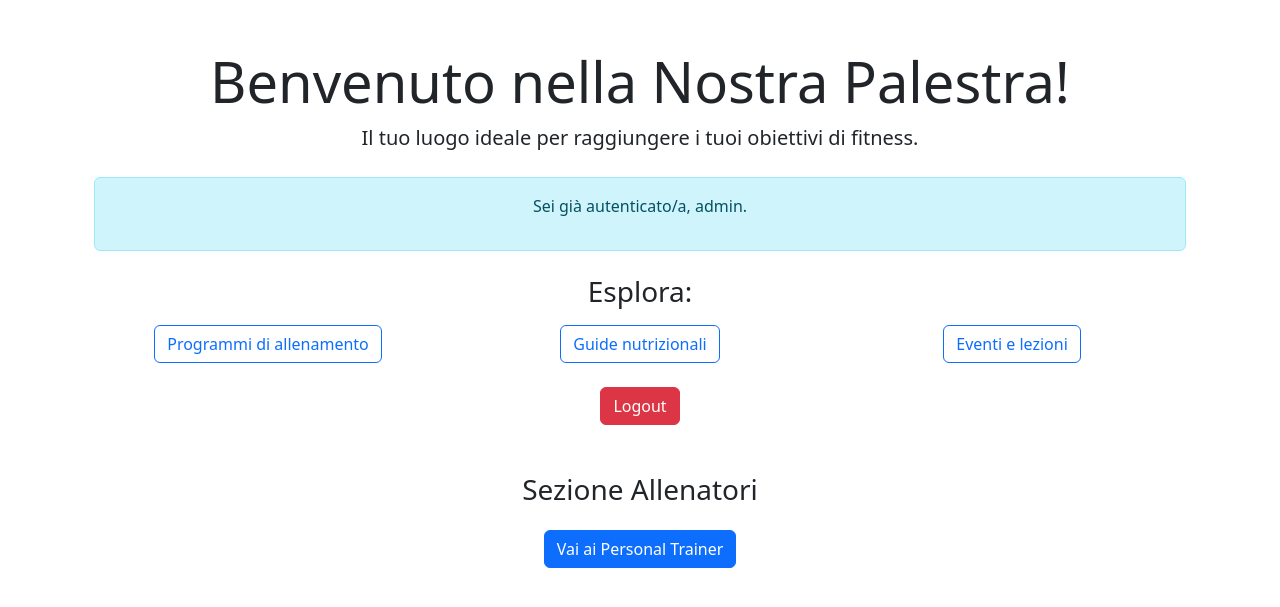
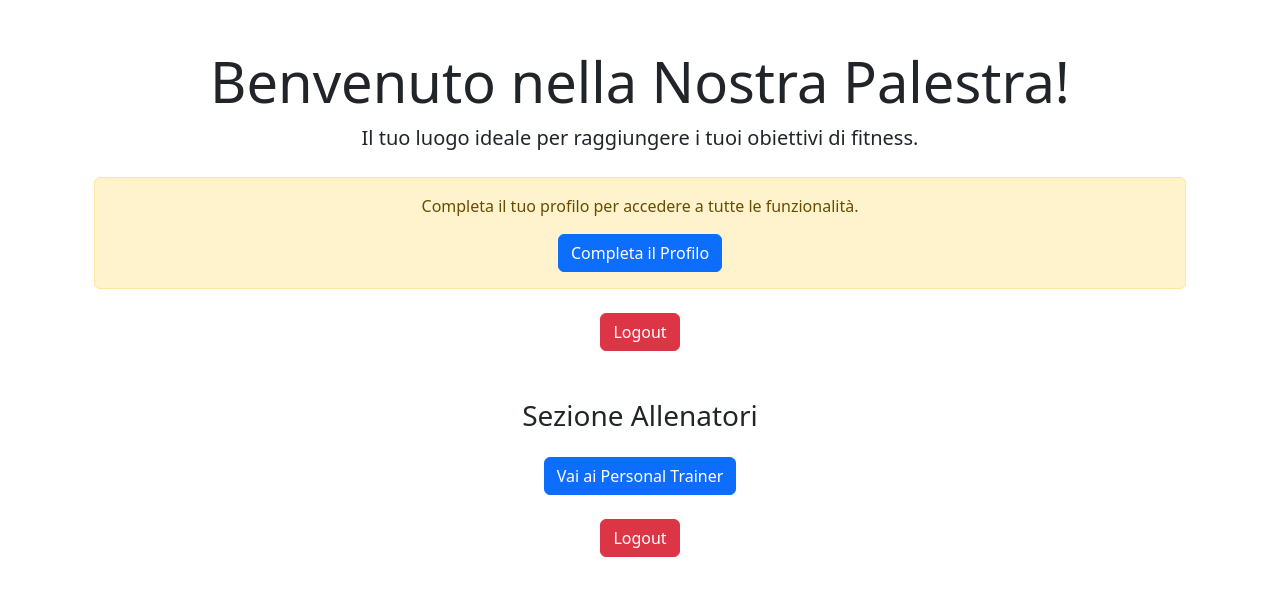
Before and after one commit to Gixter02/Progetto_TechWeb, a Django app: page /accounts/ in a window 1280 px wide. Shown: the part 56-663 px from the top of the page. Run offline with Django 5.2, Linux system fonts and the light colour scheme; a user stored in the database is signed in; data comes from the database, SQL or seed files in the repository; both versions use the stored data as it was after the commit.

Commit message:
aggiunta detail e update per profilo

```diff
--- a/accounts/templates/accounts/home_page.html
+++ b/accounts/templates/accounts/home_page.html
@@ -28,11 +28,25 @@
             <p>La procedura di login è andata a buon fine! Benvenuto/a, {{ user.username }}.</p>
         </div>
 
+        {% if not user.registratoutente %}
+            <div class="alert alert-warning text-center mt-4">
+                <p>Completa il tuo profilo per accedere poter prenotare allenamenti ed altre funzioni.</p>
+                <a href="{% url 'accounts:inserimento_dati_utente' %}" class="btn btn-primary">Completa il Profilo</a>
+            </div>
+
+            <div class="text-center mt-4">
+            <form method="POST" action="{% url 'accounts:logout' %}">
+                {% csrf_token %}
+                <button type="submit" class="btn btn-danger">Logout</button>
+            </form>
+        </div>
+            {% else %}
+
         <div class="user-options mt-4">
             <h3 class="text-center">Le tue opzioni:</h3>
             <div class="row text-center mt-3">
                 <div class="col">
-                    <button class="btn btn-outline-secondary">Visualizza il tuo profilo</button>
+                    <a href="{% url 'accounts:profilo' user.registratoutente.pk %}" class="btn btn-outline-secondary">Visualizza il tuo profilo</a>
                 </div>
                 <div class="col">
                     <button class="btn btn-outline-secondary">Scopri i programmi di allenamento</button>
@@ -49,27 +63,46 @@
                 <button type="submit" class="btn btn-danger">Logout</button>
             </form>
         </div>
+            {% endif %}
         {% endif %}
 
         <!-- Se l'utente è già autenticato -->
-        {% if user.is_authenticated and not "ok" in request.GET.login %}
-        <div class="alert alert-info text-center mt-4">
-            <p>Sei già autenticato/a, {{ user.username }}.</p>
+        {% if user.is_authenticated and not "ok" in request.GET.login%}
+
+        {% if not user.registratoutente %}
+            <div class="alert alert-warning text-center mt-4">
+                <p>Completa il tuo profilo per accedere a tutte le funzionalità.</p>
+                <a href="{% url 'accounts:inserimento_dati_utente' %}" class="btn btn-primary">Completa il Profilo</a>
+            </div>
+            <div class="text-center mt-4">
+            <form method="POST" action="{% url 'accounts:logout' %}">
+                {% csrf_token %}
+                <button type="submit" class="btn btn-danger">Logout</button>
+            </form>
         </div>
+            {% else %}
 
         <div class="user-options mt-4">
             <h3 class="text-center">Esplora:</h3>
             <div class="row text-center mt-3">
                 <div class="col">
-                    <button class="btn btn-outline-primary">Programmi di allenamento</button>
+                    <a href="{% url 'accounts:profilo' user.registratoutente.pk %}" class="btn btn-outline-secondary">Visualizza il tuo profilo</a>
                 </div>
                 <div class="col">
-                    <button class="btn btn-outline-primary">Guide nutrizionali</button>
+                    <button class="btn btn-outline-primary">Programmi di allenamento</button>
                 </div>
                 <div class="col">
                     <button class="btn btn-outline-primary">Eventi e lezioni</button>
                 </div>
             </div>
+        </div>
+        {% endif %}
+            <!-- Sezione per i personal trainer -->
+        <div class="text-center mt-5">
+            <h3>Sezione Allenatori</h3>
+            {% if user.is_authenticated %}
+                <a href="{% url 'trainers:personal_trainer_home'%}" class="btn btn-primary mt-3">Vai ai Personal Trainer</a>
+            {% endif %}
         </div>
 
         <div class="text-center mt-4">
@@ -80,12 +113,6 @@
         </div>
         {% endif %}
 
-        <!-- Sezione per i personal trainer -->
-        <div class="text-center mt-5">
-            <h3>Sezione Allenatori</h3>
-            {% if user.is_authenticated %}
-                <a href="{% url 'trainers:personal_trainer_home'%}" class="btn btn-primary mt-3">Vai ai Personal Trainer</a>
-            {% endif %}
-        </div>
+
     </div>
 {% endblock %}
--- a/accounts/urls.py
+++ b/accounts/urls.py
@@ -12,4 +12,6 @@ urlpatterns = [
     path('logout/', auth_views.LogoutView.as_view(next_page=''), name='logout'),
     path('inserimentodatiutente/', RegistratoUtenteCreateView.as_view(), name='inserimento_dati_utente'),
     path('allenamenti/', allenamenti_utente, name='allenamenti_utente'),
+    path('profilo/<pk>/', RegistratoUtenteDetailview.as_view(), name='profilo'),
+    path('modifica/<pk>/', RegistraoUtenteUpdateView.as_view(), name='modifica'),
 ]
--- a/accounts/views.py
+++ b/accounts/views.py
@@ -1,8 +1,8 @@
 from django.contrib.auth.decorators import login_required
 from django.contrib.auth.forms import UserCreationForm
 from django.contrib.auth.mixins import LoginRequiredMixin
-from django.urls import reverse_lazy
-from django.views.generic import ListView, CreateView
+from django.urls import reverse_lazy, reverse
+from django.views.generic import ListView, CreateView, DetailView, UpdateView
 from django.shortcuts import render, redirect
 from django.contrib import messages
 
@@ -49,3 +49,16 @@ def allenamenti_utente(request):
     allenamenti = Prenotazione.objects.filter(registrato_utente=registrato_utente).order_by('data_prenotazione', 'fascia_oraria')
 
     return render(request, 'accounts/allenamenti_utente.html', {'allenamenti': allenamenti})
+
+class RegistratoUtenteDetailview(LoginRequiredMixin, DetailView):
+    model = RegistratoUtente
+    template_name = 'accounts/profilo.html'
+
+class RegistraoUtenteUpdateView(LoginRequiredMixin, UpdateView):
+    model = RegistratoUtente
+    form_class = RegistratoUtenteForm
+    template_name = 'accounts/edit_registrato_utente.html'
+
+    def get_success_url(self):
+        pk = self.get_context_data()["object"].pk
+        return reverse('accounts:profilo', kwargs={'pk': pk})
--- a/bookings/urls.py
+++ b/bookings/urls.py
@@ -1,4 +1,5 @@
 from django.urls import path
+
 from . import views
 from .views import crea_prenotazione
 
@@ -7,4 +8,5 @@ app_name='bookings'
 urlpatterns = [
     path('', views.bookings_homepage, name='home_page'),
     path('prenota/', crea_prenotazione, name='crea_prenotazione'),
+
 ]
```
Also changed, not shown: accounts/templates/accounts/edit_registrato_utente.html (added, +40 -0 lines), accounts/templates/accounts/profilo.html (added, +22 -0 lines), db.sqlite3.
